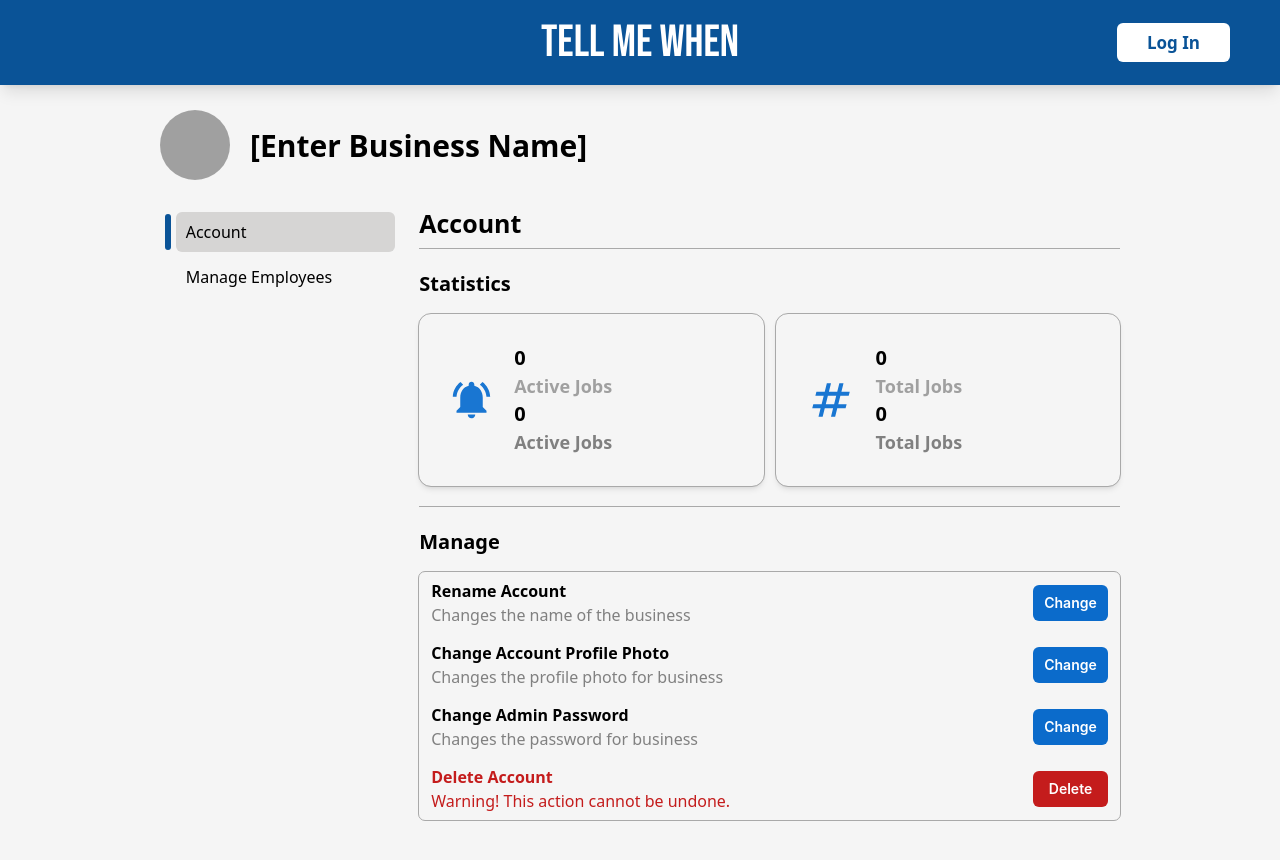
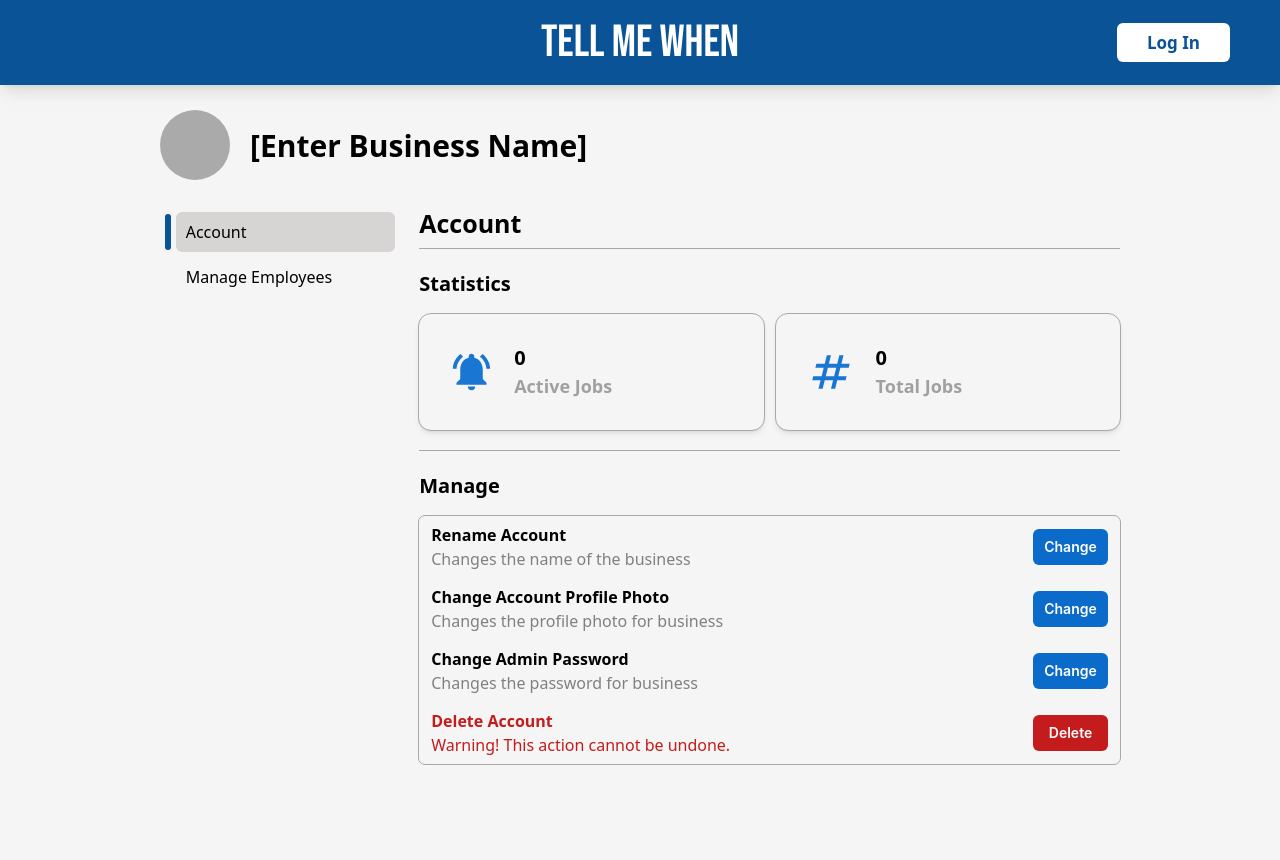
Before and after one commit to HufsaHaq/tellmewhen, a Next.js app in the folder tellmewhen/: page /account in a window 1280 px wide. Shown: the top 860 px of the page. Built offline with nearby package versions, Linux system fonts and the light colour scheme.

Commit message:
removed multiple displays of active and total jobs

```diff
--- a/tellmewhen/src/app/account/page.jsx
+++ b/tellmewhen/src/app/account/page.jsx
@@ -328,9 +328,6 @@ function Account()
                                             <h1 className="grid font-bold text-xl">{activeJobs}</h1>
                                             <h1 className="grid font-semibold text-[#A0A0A0] text-lg">Active Jobs</h1>
                                             {errorMessageActive && ( <div className="text-red-500 text-sm mt-2">{errorMessageActive}</div> )}
-                                            <h1 className="grid font-bold text-xl">0</h1>
-                                            <h1 className="grid font-semibold text-[#808080] text-lg">Active Jobs</h1>
-
                                         </div>
                                     </div>
                                 </div>
@@ -342,10 +339,7 @@ function Account()
                                             <h1 className="grid font-bold text-xl">{totalJobs}</h1>
                                             <h1 className="grid font-semibold text-[#A0A0A0] text-lg">Total Jobs</h1>
                                             {errorMessageTotal && ( <div className="text-red-500 text-sm mt-2">{errorMessageTotal}</div> )}
-
-                                            <h1 className="grid font-bold text-xl">0</h1>
-                                            <h1 className="grid font-semibold text-[#808080] text-lg">Total Jobs</h1>
-                                        </div>
+                                            </div>
                                     </div>
                                 </div>
 
```
